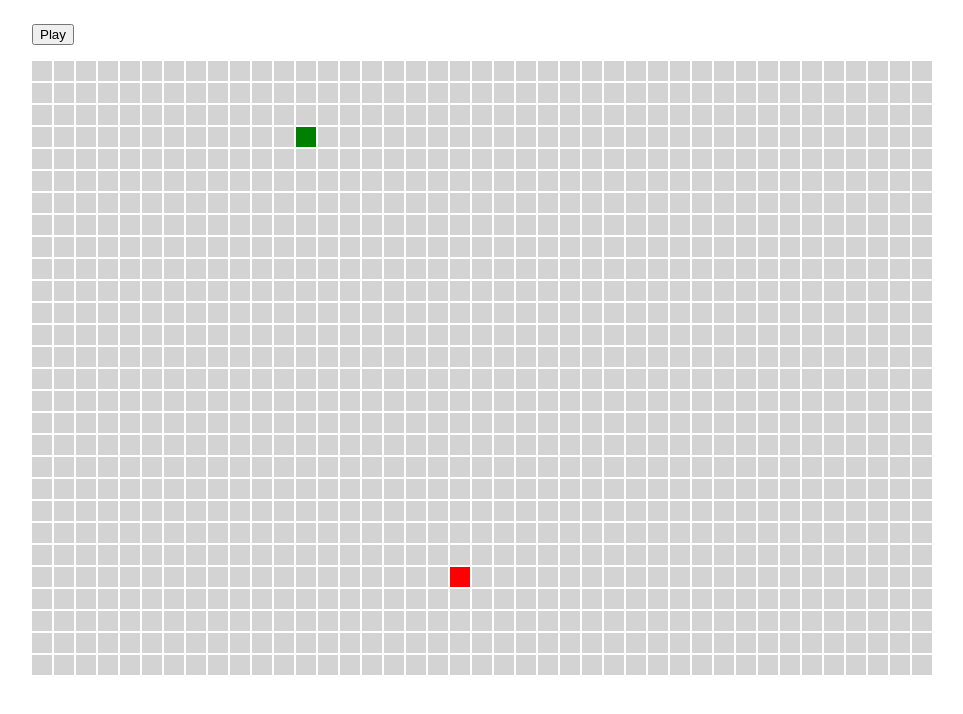
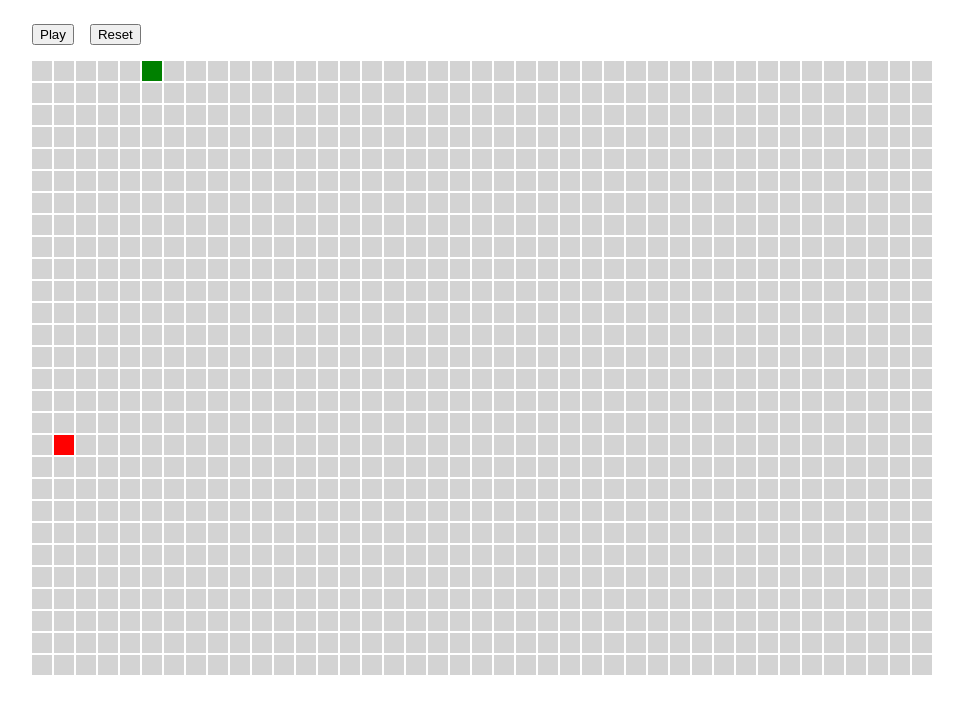
Before and after one commit to bhushan/path-finder-visualiser, a React (Create React App) app: page / in a window 1280 px wide. Shown: the top 714 px of the page, without its empty margins (158-1121 px from the left). Built offline with nearby package versions, Linux system fonts and the light colour scheme.

Commit message:
refactored code more

```diff
--- a/src/App.css
+++ b/src/App.css
@@ -13,3 +13,7 @@
     margin-top: 1rem;
     margin-bottom: 1rem;
 }
+
+.mr-1 {
+    margin-right: 1rem;
+}
--- a/src/App.tsx
+++ b/src/App.tsx
@@ -2,60 +2,68 @@ import React, { useState } from 'react';
 import './App.css'
 import { playDijkstra, getNodesInShortestPathOrder } from './algorithms/dijkstra';
 import Board from './components/Board';
+import type { NodeInterface } from 'types';
+import { randomNumber, range } from 'helpers/utils'
 
-import { range } from 'helpers/utils'
+import { BOARD_ROW, BOARD_COL } from 'components/Board/constants';
 
-import {
-  START_NODE_ROW,
-  START_NODE_COL,
-  FINISH_NODE_ROW,
-  FINISH_NODE_COL,
-  BOARD_ROW,
-  BOARD_COL
-} from 'components/Board/constants';
-
-export interface NodeInterface {
-  col: number
-  row: number
-  isStart: boolean
-  isFinish: boolean
-  distance: number
-  isVisited: boolean
-  previousNode: NodeInterface | undefined,
-}
-
-const createNode = (col: number, row: number): NodeInterface => {
+const createNode = (
+  col: number,
+  row: number,
+  startNodeCol: number,
+  startNodeRow: number,
+  finishNodeCol: number,
+  finishNodeRow: number
+): NodeInterface => {
   return {
     col,
     row,
-    isStart: row === START_NODE_ROW && col === START_NODE_COL,
-    isFinish: row === FINISH_NODE_ROW && col === FINISH_NODE_COL,
+    isStart: row === startNodeRow && col === startNodeCol,
+    isFinish: row === finishNodeRow && col === finishNodeCol,
     distance: Infinity,
     isVisited: false,
     previousNode: undefined
   };
 };
 
-const createGrid = (): NodeInterface[][] => {
-  return range(BOARD_ROW).map(row => {
-    return range(BOARD_COL).map(col => {
-      return createNode(col, row);
+const createGrid = (
+  boardRow: number,
+  boardCol: number,
+  startNodeCol: number,
+  startNodeRow: number,
+  finishNodeCol: number,
+  finishNodeRow: number
+): NodeInterface[][] => {
+  return range(boardRow).map(row => {
+    return range(boardCol).map(col => {
+      return createNode(col, row, startNodeCol, startNodeRow, finishNodeCol, finishNodeRow);
     });
   });
 }
+
 const App = () => {
-  const initialGrid = createGrid();
+  const [ startNodeRow, setStartNodeRowState ] = useState(randomNumber(0, BOARD_ROW));
+  const [ startNodeCol, setStartNodeColState ] = useState(randomNumber(0, BOARD_COL));
+  const [ finishNodeRow, setFinishNodeRowState ] = useState(randomNumber(0, BOARD_ROW));
+  const [ finishNodeCol, setFinishNodeColState ] = useState(randomNumber(0, BOARD_COL));
 
-  const [ grid ] = useState(initialGrid);
+  const initialGrid = createGrid(BOARD_ROW, BOARD_COL, startNodeCol, startNodeRow, finishNodeCol, finishNodeRow);
 
-  const finishNode = grid[FINISH_NODE_ROW][FINISH_NODE_COL];
+  const [ grid, setGridState ] = useState(initialGrid);
 
   const handlePlay = () => {
-    const visitedNodesInOrder = playDijkstra(grid)
+    const startNode = grid[startNodeRow][startNodeCol];
+    const finishNode = grid[finishNodeRow][finishNodeCol];
+
+    const visitedNodesInOrder = playDijkstra(grid, startNode, finishNode);
     if (visitedNodesInOrder) {
       const nodesInShortestPathOrder = getNodesInShortestPathOrder(finishNode);
       animateDijkstra(visitedNodesInOrder, nodesInShortestPathOrder);
     }
+  }
+
+  const handleReset = () => {
+    console.log('reset');
   }
 
   const animateDijkstra = (visitedNodesInOrder: NodeInterface[], nodesInShortestPathOrder: NodeInterface[]) => {
@@ -93,10 +101,16 @@ const App = () => {
   return (
     <div className="container">
       <button
-        className="my-1"
+        className="my-1 mr-1"
         onClick={handlePlay}
       >
         Play
+      </button>
+      <button
+        className="my-1"
+        onClick={handleReset}
+      >
+        Reset
       </button>
       <Board grid={grid} />
     </div>
--- a/src/algorithms/dijkstra.ts
+++ b/src/algorithms/dijkstra.ts
@@ -1,10 +1,6 @@
-import { NodeInterface } from 'App';
-import { START_NODE_ROW, START_NODE_COL, FINISH_NODE_ROW, FINISH_NODE_COL } from 'components/Board/constants';
+import { NodeInterface } from 'types';
 
-export const playDijkstra = (grid: NodeInterface[][]) => {
-  const startNode = grid[START_NODE_ROW][START_NODE_COL];
-  const finishNode = grid[FINISH_NODE_ROW][FINISH_NODE_COL];
-
+export const playDijkstra = (grid: NodeInterface[][], startNode: NodeInterface, finishNode: NodeInterface) => {
   const visitedNodesInOrder = [];
   startNode.distance = 0;
   const unvisitedNodes = getAllNodes(grid);
--- a/src/components/Board/constants.ts
+++ b/src/components/Board/constants.ts
@@ -1,10 +1,2 @@
-import { randomNumber } from 'helpers/utils';
-
 export const BOARD_COL = 41;
 export const BOARD_ROW = 28;
-
-export const START_NODE_COL = randomNumber(0, BOARD_COL);
-export const START_NODE_ROW = randomNumber(0, BOARD_ROW);
-
-export const FINISH_NODE_COL = randomNumber(0, BOARD_COL);
-export const FINISH_NODE_ROW = randomNumber(0, BOARD_ROW);
--- a/src/components/Board/index.tsx
+++ b/src/components/Board/index.tsx
@@ -1,7 +1,7 @@
 import { FC } from 'react';
 import Node from 'components/Node';
 
-import type { NodeInterface } from 'App';
+import type { NodeInterface } from 'types';
 import type { BoardProps } from 'components/Board/types';
 
 const Board: FC<BoardProps> = ({ grid }) => {
@@ -10,13 +10,16 @@ const Board: FC<BoardProps> = ({ grid }) => {
     {
       grid.map((x: NodeInterface[]) => {
         return x.map((y: NodeInterface) => {
+          const startClass = y.isStart ? 'node-start' : '';
+          const finishClass = y.isFinish ? 'node-end' : '';
+          const classes = `node ${startClass} ${finishClass}`;
+
           return <Node
             key={`node-${y.col}-${y.row}`}
             id={`node-${y.col}-${y.row}`}
             col={y.col}
             row={y.row}
-            isStart={y.isStart}
-            isFinish={y.isFinish}
+            classes={classes}
           />;
         })
       })
--- a/src/components/Node/index.tsx
+++ b/src/components/Node/index.tsx
@@ -3,13 +3,10 @@ import type { NodeProps } from './types'
 
 import './Node.css'
 
-const Node: FC<NodeProps> = ({ isStart, isFinish, id }) => {
-  const startClass = isStart ? 'node-start' : '';
-  const finishClass = isFinish ? 'node-end' : '';
-
+const Node: FC<NodeProps> = ({ id, classes }) => {
   return <div
     id={id}
-    className={`node ` + startClass + finishClass}
+    className={classes}
   />
 }
 
```
Also changed, not shown: src/components/Node/types.d.ts (+3 -4 lines), src/types.d.ts (added, +10 -0 lines).
